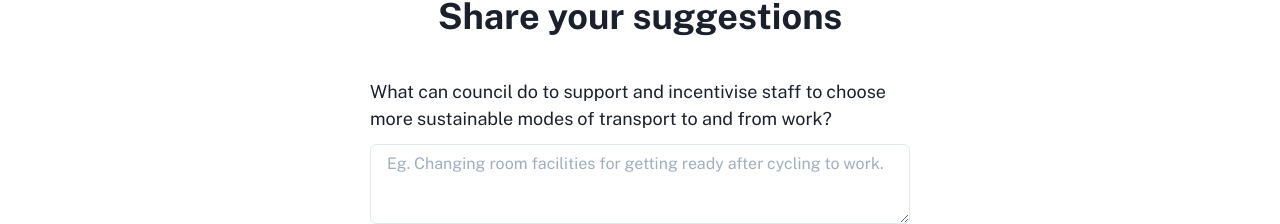
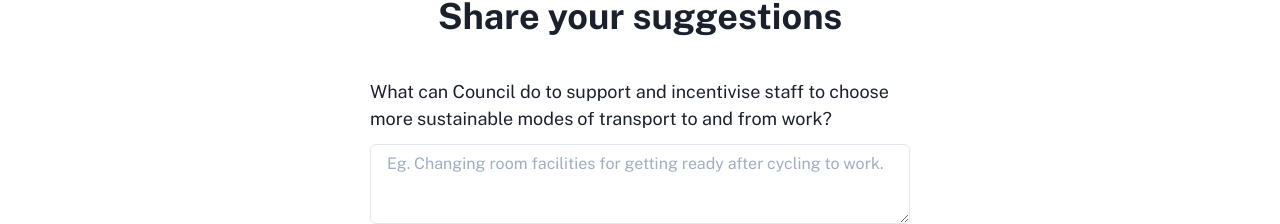
Before and after one commit to CodeforAustralia/council-emissions-calculator, a Next.js app: page /form/Question6 in a window 1280 px wide. Shown: the part 455-679 px from the top of the page. Built offline with nearby package versions, Linux system fonts and the light colour scheme.

Commit message:
fix Q6 typo

```diff
--- a/pages/form/Question6.jsx
+++ b/pages/form/Question6.jsx
@@ -30,7 +30,7 @@ export default function Question6() {
       </Heading>
 
       <Text fontSize="18px" mt={10} w={["100%", "90%"]} textAlign={["center", "left"]}>
-        What can council do to support and incentivise staff to choose more sustainable modes of transport to and from work?
+        What can Council do to support and incentivise staff to choose more sustainable modes of transport to and from work?
       </Text>
       <Textarea
         mt={3}
```
